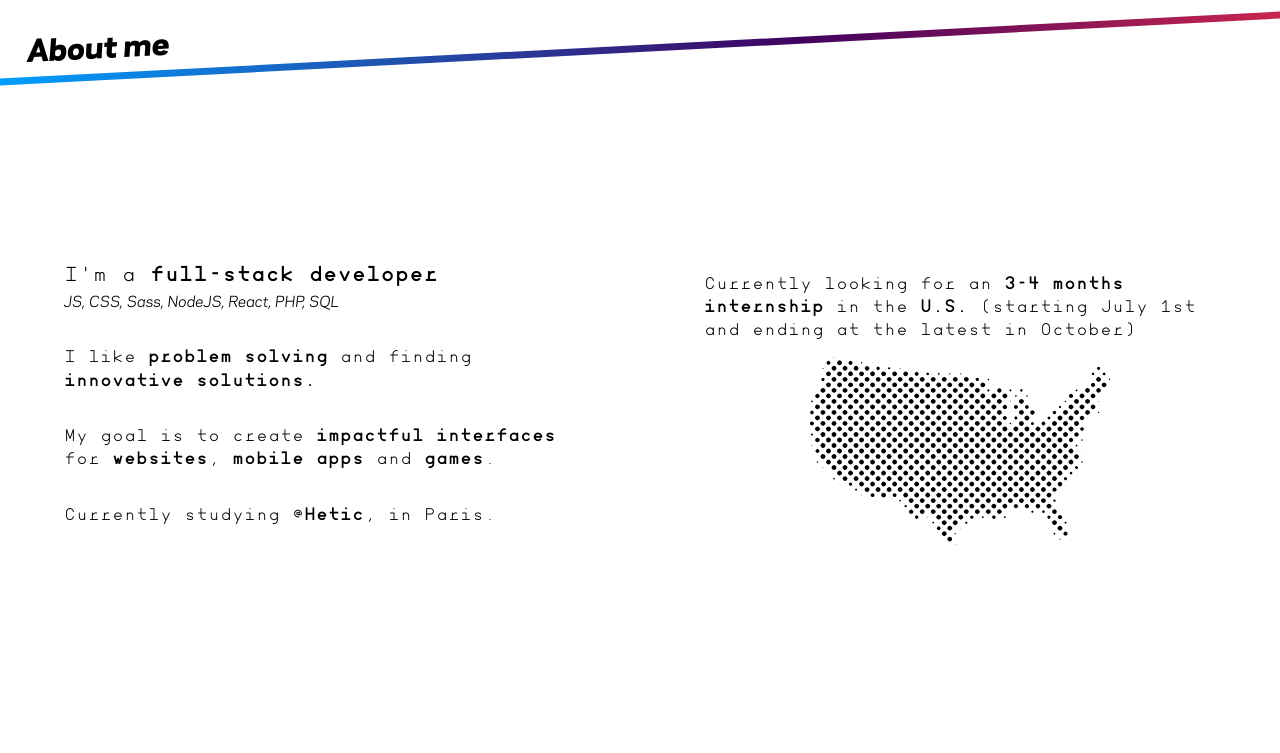
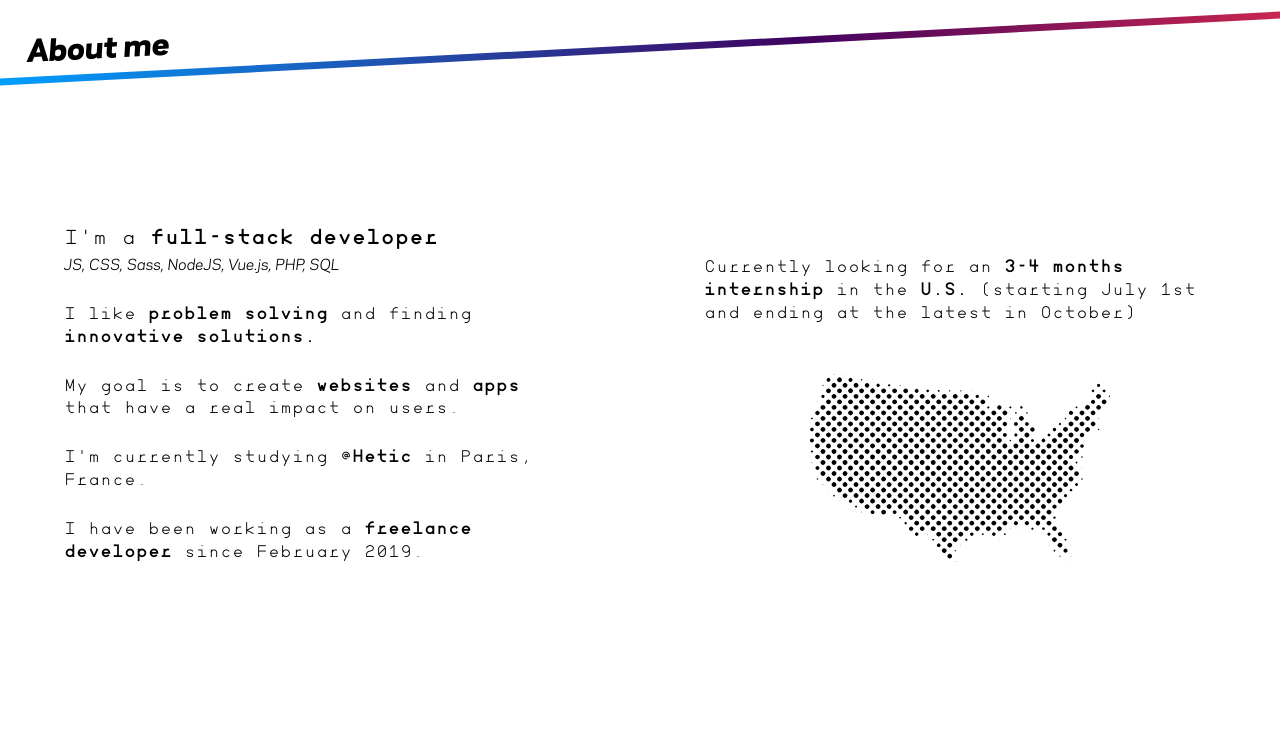
Before and after one commit to g-traub/Portfolio, a website: page src/html/index.html in a window 1280 px wide. Shown: the part 1600-2353 px from the top of the page. Drawn offline with nearby package versions, Linux system fonts and the light colour scheme; files that its build step writes are made by us from their sources; files whose address does not match are found by name.

Commit message:
edited about me text

```diff
--- a/src/html/index.html
+++ b/src/html/index.html
@@ -450,12 +450,12 @@
       <div class="content__about">
         <div class="intro">
           <h2>I'm a <strong>full-stack developer</strong></strong></h2>
-          <h3>JS, CSS, Sass, NodeJS, React, PHP, SQL</h3>
+          <h3>JS, CSS, Sass, NodeJS, Vue.js, PHP, SQL</h3>
         </div>
         <p>I like <strong>problem solving</strong> and finding <strong>innovative solutions.</strong></p>
-        <p>My goal is to create <strong>impactful interfaces</strong> for <strong>websites</strong>, <strong>mobile
-            apps</strong> and <strong>games</strong>.</p>
-        <p>Currently studying <strong>@Hetic</strong>, in Paris.</p>
+        <p>My goal is to create <strong>websites</strong> and <strong>apps</strong> that have a real impact on users.</p>
+        <p>I'm currently studying <strong>@Hetic</strong> in Paris, France.</p>
+        <p>I have been working as a <strong>freelance developer</strong> since February 2019.</p>
       </div>
       <div class="content__looking">
         <p>
```
